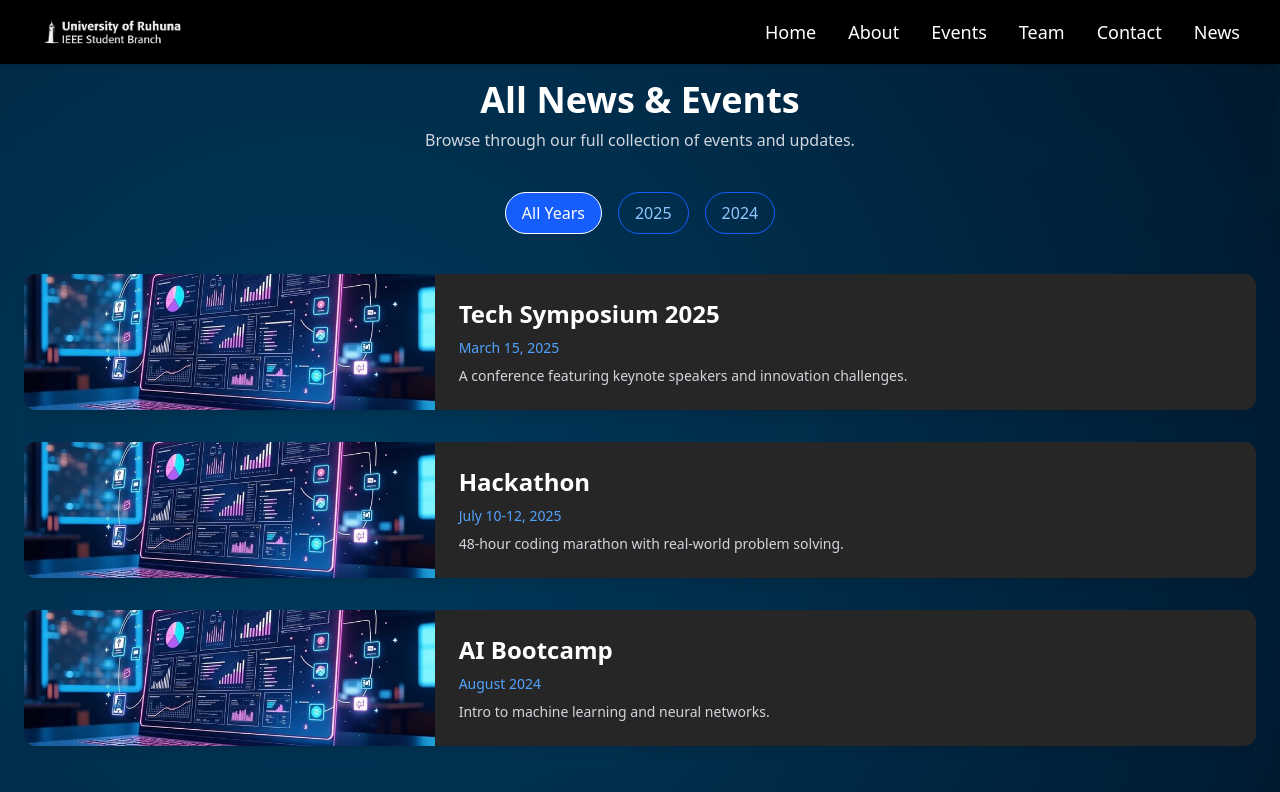
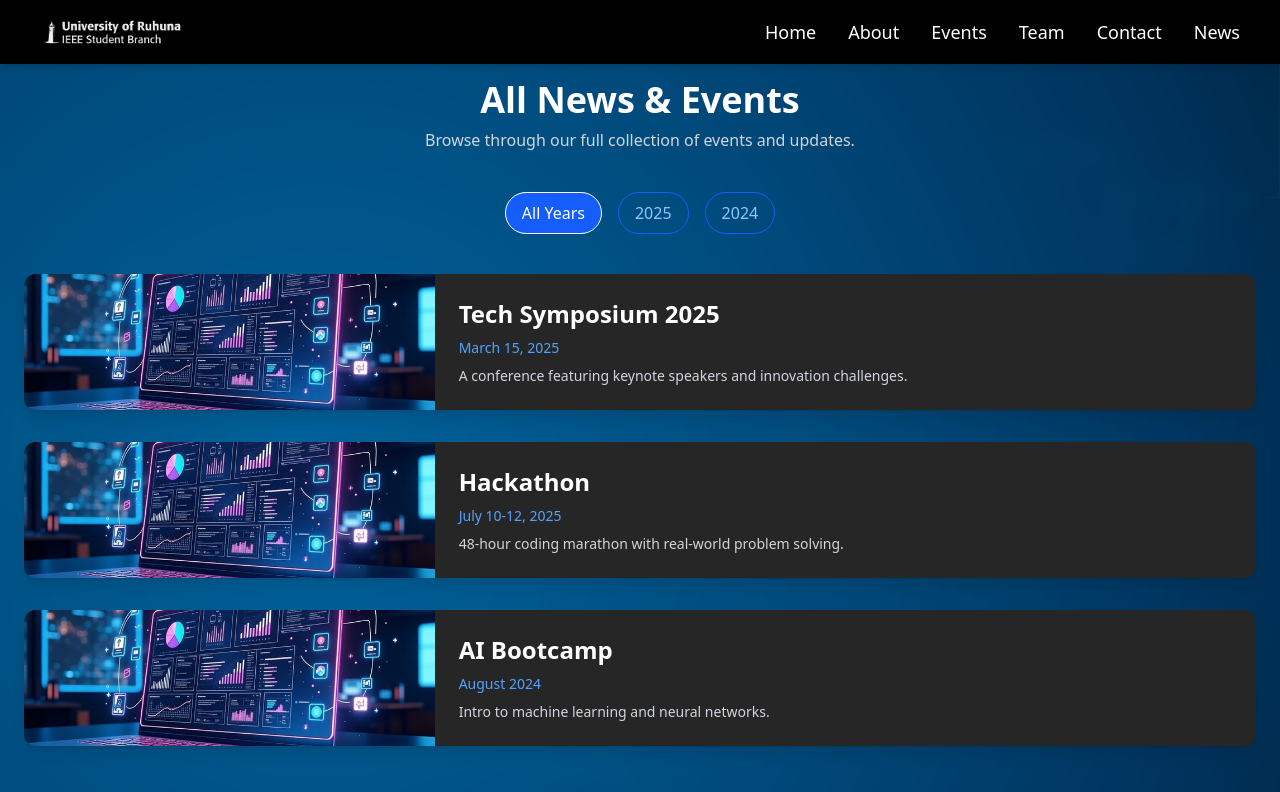
Before and after one commit to UORIEEESB/SB-WebSite-official, a Next.js app: page /news in a window 1280 px wide. Shown: the top 792 px of the page. Built offline with nearby package versions, Linux system fonts and the light colour scheme.

Commit message:
navbar-of-news-extended

```diff
--- a/app/news/page.tsx
+++ b/app/news/page.tsx
@@ -34,9 +34,10 @@ export default function NewsPage() {
       }}
     >
       <AnimatedCircuit />
+      <Navbar />
 
-      <div className="relative z-10 max-w-7xl mx-auto px-6 py-20 text-white rounded-2xl bg-black/40 backdrop-blur-md">
-        <Navbar />
+      <div className="relative z-10 max-w-7xl mx-auto px-6 py-20 text-white rounded-2xl backdrop-blur-md">
+
 
         <h1 className="text-4xl font-bold mb-2 text-center">All News & Events</h1>
         <p className="text-gray-300 mb-10 text-center">
```
